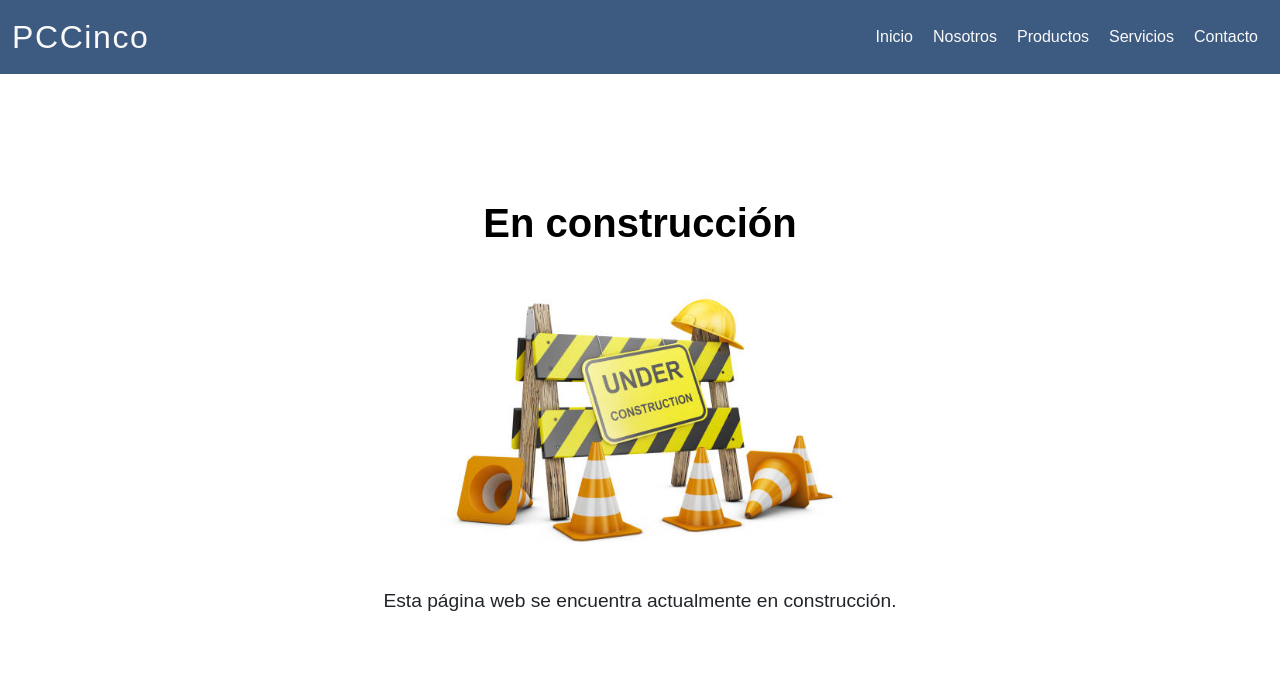
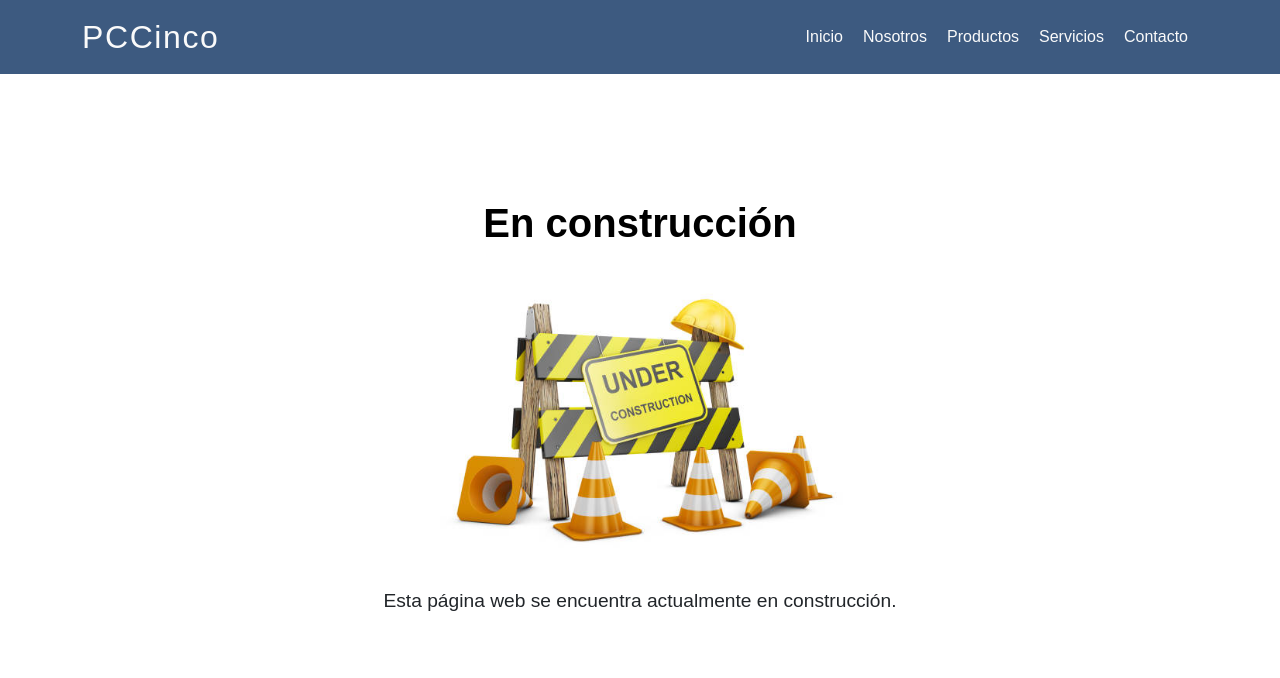
Before and after one commit to MiguelMunoz23/PreEntrega2Munoz, a plain HTML site: page html/about-us.html in a window 1280 px wide. Shown: the top 678 px of the page. Drawn offline with nearby package versions, Linux system fonts and the light colour scheme.

Commit message:
Sticky headers.

```diff
--- a/html/about-us.html
+++ b/html/about-us.html
@@ -17,8 +17,8 @@
 		<link rel="stylesheet" href="../css/style.css" />
 	</head>
 	<body class="container-fullwidth">
-		<header class="navbar navbar-expand-sm">
-			<div class="container-fluid">
+		<header class="navbar sticky-top navbar-expand-md">
+			<div class="container">
 				<a class="navbar-brand" href="../index.html">PCCinco</a>
 				<button
 					class="navbar-toggler"
```
Also changed, not shown: html/products.html (+2 -2 lines), html/services.html (+2 -2 lines).
